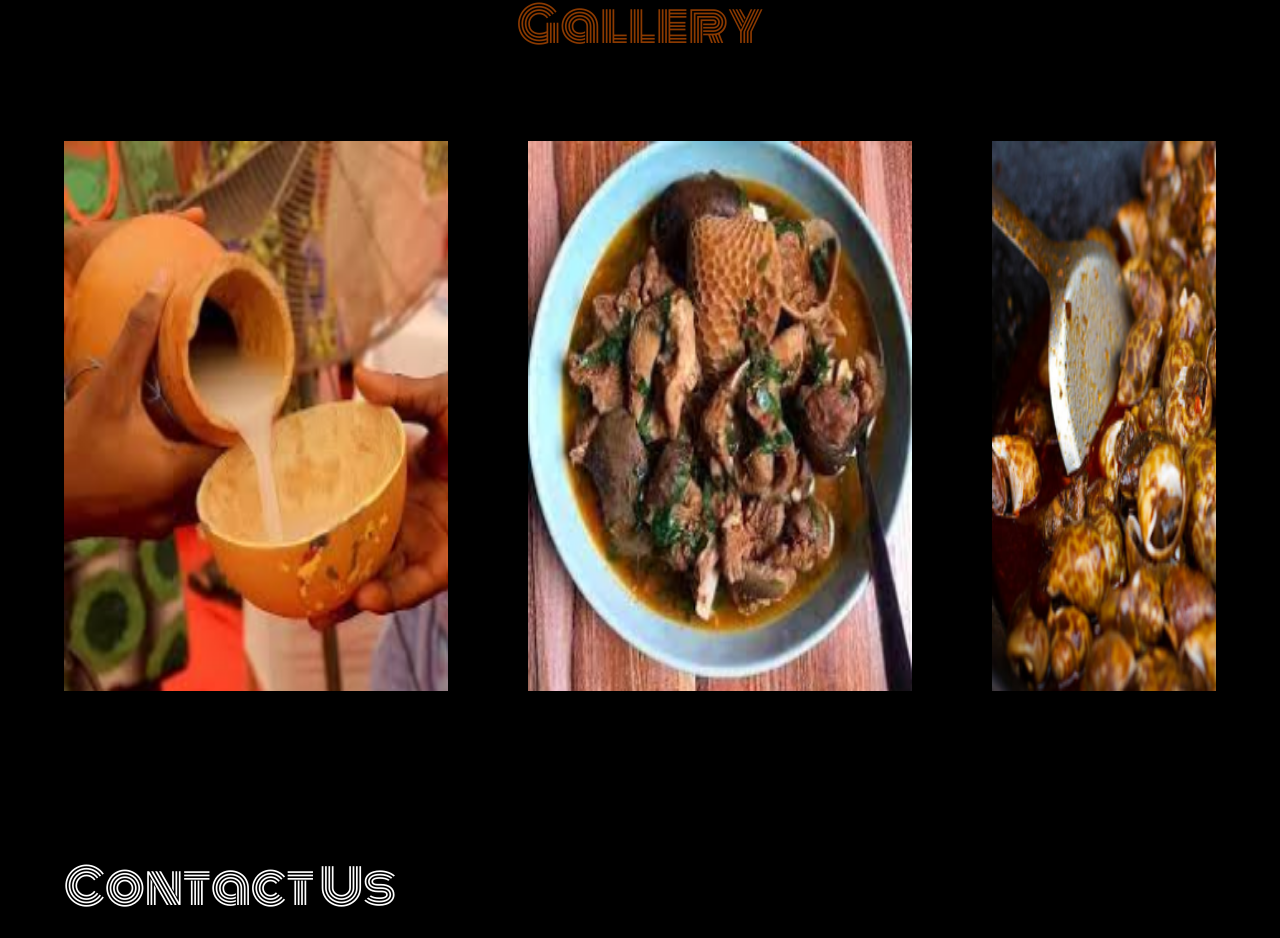
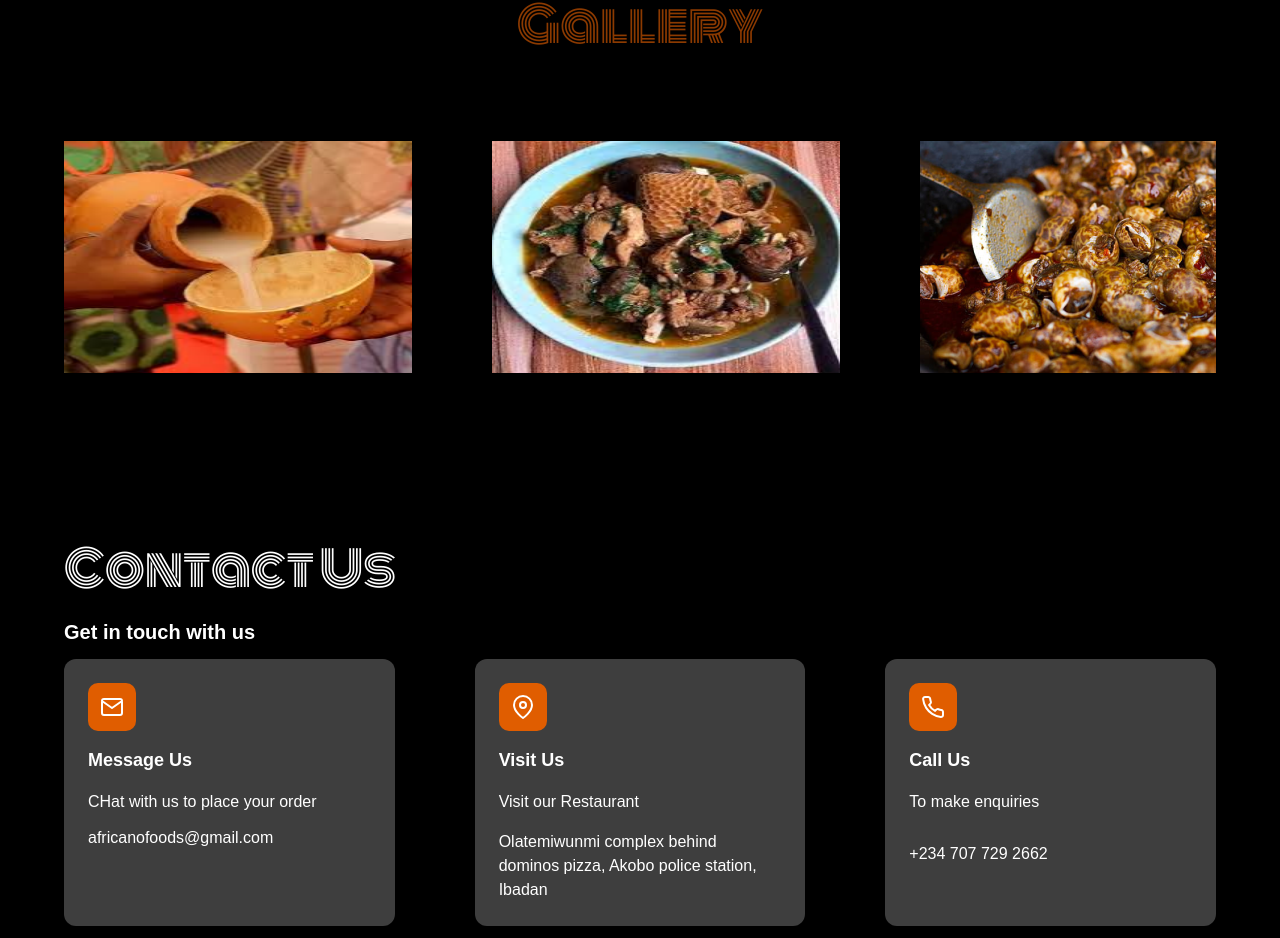
Before and after one commit to Frokesy/Africano, a React (Vite) app: page / in a window 1280 px wide. Shown: the part 4235-5173 px from the top of the page. Built offline with nearby package versions, Linux system fonts and the light colour scheme; a web font is replaced by a local one.

Commit message:
modified gallery component

```diff
--- a/src/components/Gallery.tsx
+++ b/src/components/Gallery.tsx
@@ -1,4 +1,20 @@
+import { useState } from "react";
+import Modal from "./ImgModal";
+
 const Gallery = () => {
+  const imgItems = [
+    { id: 1, img: "/assets/gallery/img_one.png" },
+    { id: 2, img: "/assets/gallery/img_two.png" },
+    { id: 3, img: "/assets/gallery/img_three.png" },
+    { id: 4, img: "/assets/gallery/img_four.png" },
+    { id: 5, img: "/assets/gallery/img_five.jpg" },
+    { id: 6, img: "/assets/gallery/img_seven.jpg" },
+    { id: 7, img: "/assets/gallery/img_nine.jpg" },
+    { id: 9, img: "/assets/gallery/img_eleven.jpg" },
+  ];
+
+  const [selectedImg, setSelectedImg] = useState<string | null>(null);
+
   return (
     <div className="py-[10vh]" id="gallery">
       <h2
@@ -11,62 +27,20 @@ const Gallery = () => {
       </h2>
 
       <div className="flex w-[90%] overflow-x-auto mx-auto gap-20 mt-20 h-[10opx]">
-        <img
-          src="/assets/gallery/img_one.png"
-          alt="img"
-          className="flex-shrink-0 lg:w-[30vw] w-[90%] h-[550px]"
-        />
-        <img
-          src="/assets/gallery/img_two.png"
-          alt="img"
-          className="flex-shrink-0 lg:w-[30vw] w-[90%] h-[550px]"
-        />
-        <img
-          src="/assets/gallery/img_three.png"
-          alt="img"
-          className="flex-shrink-0 lg:w-[30vw] w-[90%] h-[550px]"
-        />
-        <img
-          src="/assets/gallery/img_four.png"
-          alt="img"
-          className="flex-shrink-0 lg:w-[30vw] w-[90%] h-[550px]"
-        />
-        <img
-          src="/assets/gallery/img_five.jpg"
-          alt="img"
-          className="flex-shrink-0 lg:w-[30vw] w-[90%] h-[550px]"
-        />
-        <img
-          src="/assets/gallery/img_six.jpg"
-          alt="img"
-          className="flex-shrink-0 lg:w-[30vw] w-[90%] h-[550px]"
-        />
-        <img
-          src="/assets/gallery/img_seven.jpg"
-          alt="img"
-          className="flex-shrink-0 lg:w-[30vw] w-[90%] h-[550px]"
-        />
-        <img
-          src="/assets/gallery/img_eight.jpg"
-          alt="img"
-          className="flex-shrink-0 lg:w-[30vw] w-[90%] h-[550px]"
-        />
-        <img
-          src="/assets/gallery/img_nine.jpg"
-          alt="img"
-          className="flex-shrink-0 lg:w-[30vw] w-[90%] h-[550px]"
-        />
-        <img
-          src="/assets/gallery/img_ten.jpg"
-          alt="img"
-          className="flex-shrink-0 lg:w-[30vw] w-[90%] h-[550px]"
-        />
-        <img
-          src="/assets/gallery/img_eleven.jpg"
-          alt="img"
-          className="flex-shrink-0 lg:w-[30vw] w-[90%] h-[550px]"
-        />
+        {imgItems.map((item) => (
+          <div
+            key={item.id}
+            className="flex-shrink-0 lg:w-[348px] hover:scale-90 w-[90%] cursor-pointer transition-all duration-300 ease-in-out h-[232px]"
+            onClick={() => setSelectedImg(item.img)}
+          >
+            <img src={item.img} alt="img" className="h-[100%] w-[100%]" />
+          </div>
+        ))}
       </div>
+
+      {selectedImg && (
+        <Modal selectedImg={selectedImg} setSelectedImg={setSelectedImg} />
+      )}
     </div>
   );
 };
--- /dev/null
+++ b/src/components/ImgModal.tsx
@@ -0,0 +1,33 @@
+import { motion } from "framer-motion";
+import { Dispatch, FC, SetStateAction } from "react";
+
+interface ModalProps {
+  selectedImg: string;
+  setSelectedImg: Dispatch<SetStateAction<string | null>>;
+}
+
+const Modal: FC<ModalProps> = ({ selectedImg, setSelectedImg }) => {
+  const handleClose = () => {
+    setSelectedImg(null);
+  };
+
+  return (
+    <motion.div
+      className="fixed inset-0 bg-black bg-opacity-75 flex justify-center items-center z-50"
+      initial={{ opacity: 0 }}
+      animate={{ opacity: 1 }}
+    >
+      <div className="relative">
+        <button
+          onClick={handleClose}
+          className="absolute top-[-65px] right-[-20px] bg-white text-black rounded-full text-[28px] px-3"
+        >
+          &times;
+        </button>
+        <img src={selectedImg} alt="enlarged pic" className="lg:w-[500px] lg:h-[400px]" />
+      </div>
+    </motion.div>
+  );
+};
+
+export default Modal;
```
